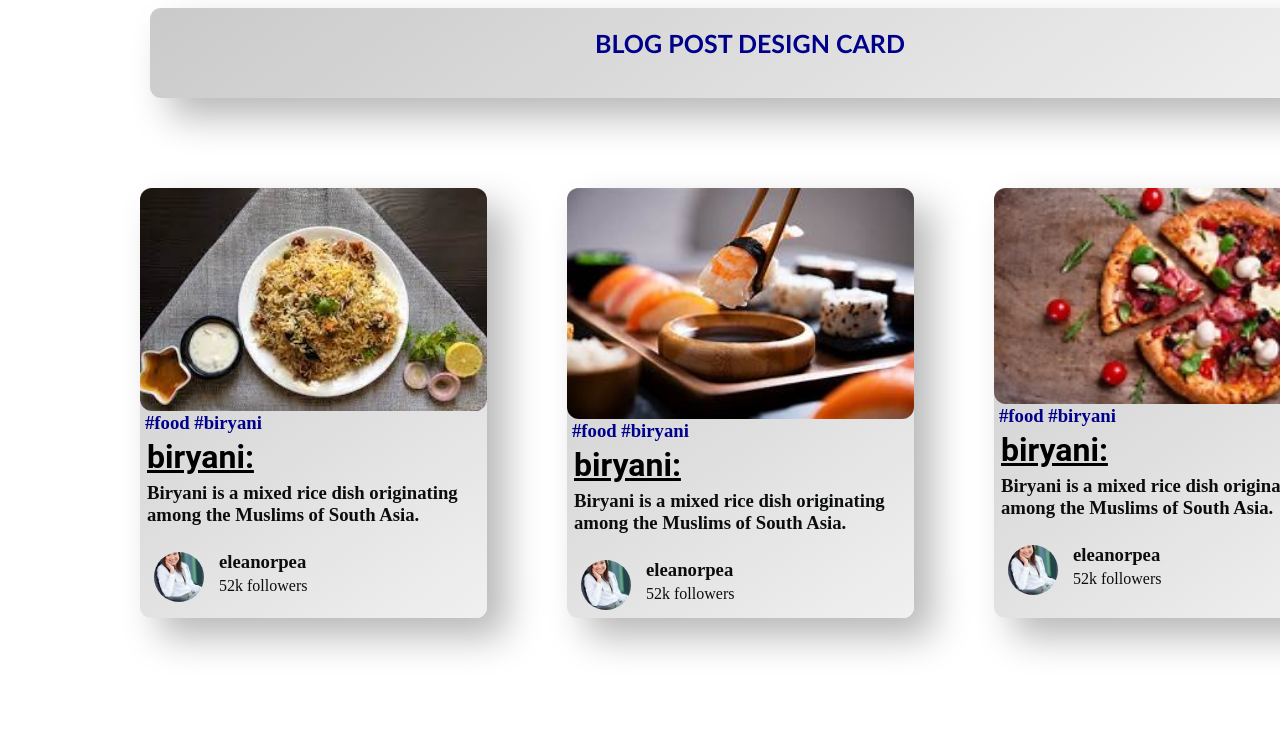
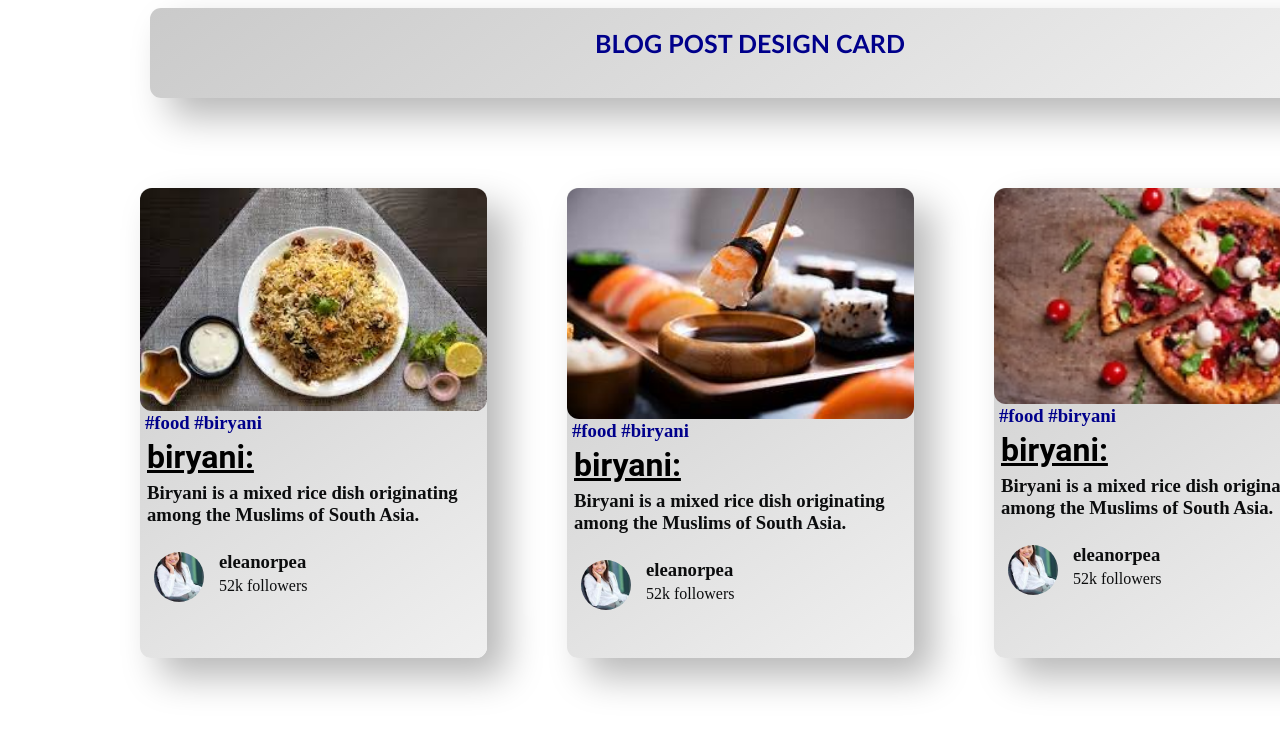
Before and after one commit to hemalatha3539/blogcard, a plain HTML site: page index.html in a window 1280 px wide. Shown: the top 732 px of the page. Drawn offline with Linux system fonts and the light colour scheme.

Commit message:
Update style.css

```diff
--- a/style.css
+++ b/style.css
@@ -6,7 +6,7 @@
 
 .foodcard {
     width: 350px;
-    height: 430px;
+    height: 470px;
     background-color: darkorange;
     margin: 10px auto;
     border-radius: 12px;
@@ -106,7 +106,7 @@ box-shadow:  19px 19px 37px #b8b8b8,
 }
 .food{
     display: flex;
-   margin-left:-70x;
+   margin-left:-30x;
    align-items: start;
 }
 .title{
```
